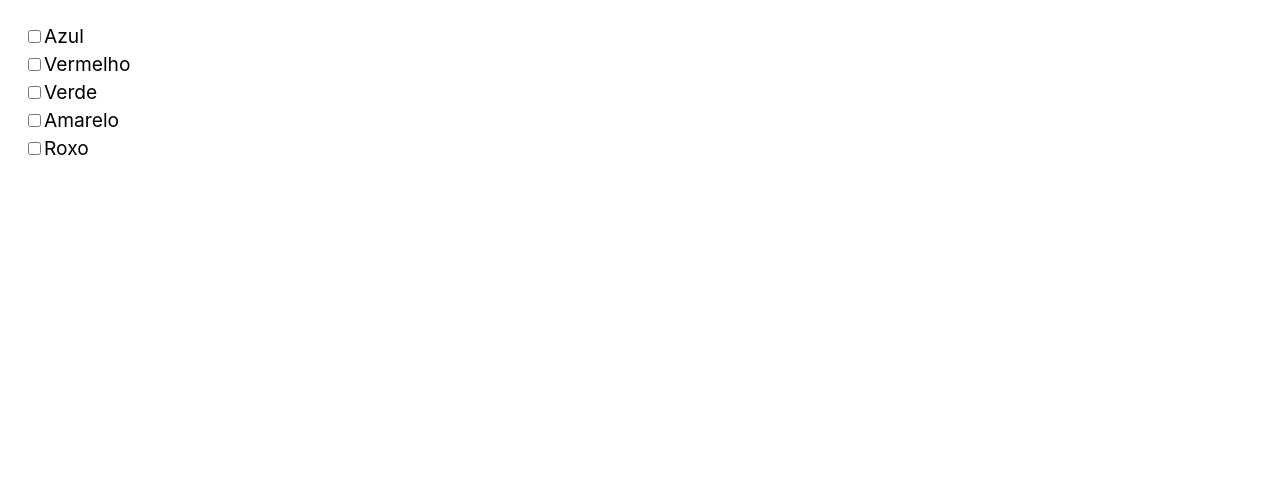
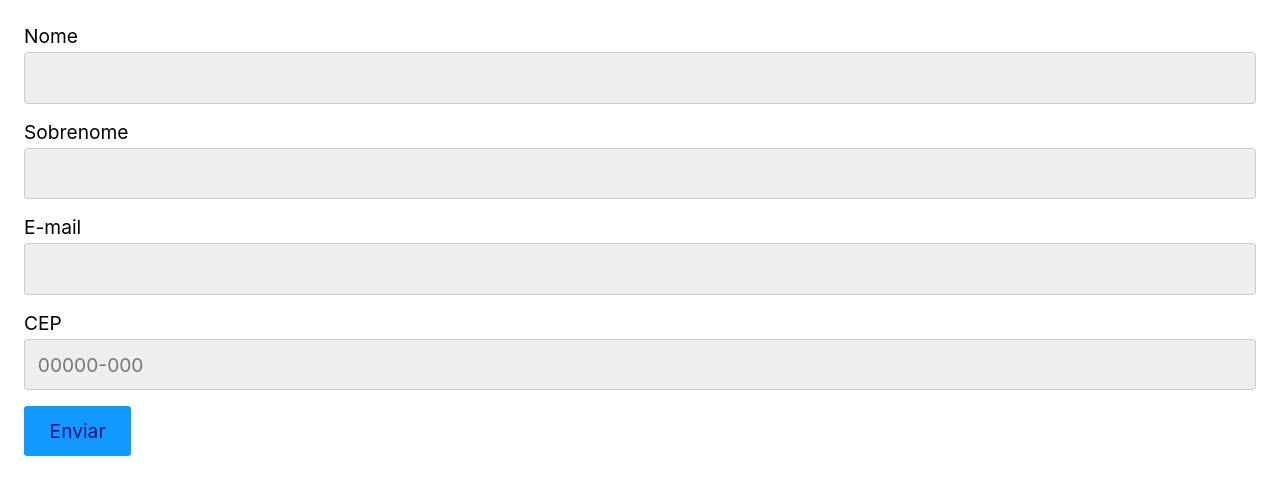
Before and after one commit to rafaelftdelima/react-course, a React (Vite) app: page / in a window 1280 px wide. Shown: the top 494 px of the page. Built offline with nearby package versions, Linux system fonts and the light colour scheme.

Commit message:
0411 useForm

```diff
--- a/src/App.jsx
+++ b/src/App.jsx
@@ -1,59 +1,31 @@
 import React from 'react';
+import useForm from './Hooks/useForm';
 
-const formFields = [
-  {
-    value: 'azul',
-    label: 'Azul',
-  },
-  {
-    value: 'vermelho',
-    label: 'Vermelho',
-  },
-  {
-    value: 'verde',
-    label: 'Verde',
-  },
-  {
-    value: 'amarelo',
-    label: 'Amarelo',
-  },
-  {
-    value: 'roxo',
-    label: 'Roxo',
-  },
-];
+import Input from './Input';
 
 const App = () => {
-  const [colors, setColors] = React.useState([]);
+  const cep = useForm('cep');
+  const email = useForm('email');
+  const nome = useForm();
+  const sobrenome = useForm(false);
 
-  function handleChange({ target }) {
-    if (target.checked) {
-      setColors([ ...colors, target.value ]);
-    } else {
-      setColors(colors.filter((color) => color !== target.value));
-    }
-  }
+  function handleSubmit(e) {
+    e.preventDefault();
 
-  function handleChecked(color) {
-    return colors.includes(color);
+    if (cep.validate() && email.validate() && nome.validate())
+      console.log('Enviado');
+    else
+      console.log('Não enviado');
   }
 
   return (
-    <>
-      <form>
-        {formFields.map(({ value, label }) => (
-          <label key={value}>
-            <input type="checkbox" value={value} checked={handleChecked(value)} onChange={handleChange} />
-            {label}
-          </label>
-        ))}
-      </form>
-      <ul>
-        {colors.map((color) => (
-          <li key={color}>{color}</li>
-        ))}
-      </ul>
-    </>
+    <form onSubmit={handleSubmit}>
+      <Input id='nome' label='Nome' type='text' {...nome} />
+      <Input id='sobrenome' label='Sobrenome' type='text' {...sobrenome} />
+      <Input id='email' label='E-mail' type='email' {...email} />
+      <Input id='cep' label='CEP' type='text' placeholder='00000-000' {...cep} />
+      <button>Enviar</button>
+    </form>
   );
 };
 
--- /dev/null
+++ b/src/Hooks/useForm.jsx
@@ -0,0 +1,55 @@
+import React from 'react';
+
+const types = {
+  cep: {
+    rule: /^\d{5}-?\d{3}$/,
+    message: 'Preencha um CEP válido',
+  },
+  email: {
+    rule: /^(([^<>()[\]\\.,;:\s@"]+(\.[^<>()[\]\\.,;:\s@"]+)*)|(".+"))@((\[[0-9]{1,3}\.[0-9]{1,3}\.[0-9]{1,3}\.[0-9]{1,3}\])|(([a-zA-Z\-0-9]+\.)+[a-zA-Z]{2,}))$/,
+    message: 'Preencha um e-mail válido',
+  },
+};
+
+const useForm = (type) => {
+  const [value, setValue] = React.useState('');
+  const [error, setError] = React.useState(null);
+
+  function validate(value) {
+    if (type === false)
+      return true;
+
+    if (value.length === 0) {
+      setError('Preencha um valor');
+
+      return false;
+    }
+
+    if (types[type] && !types[type].rule.test(value)) {
+      setError(types[type].message);
+
+      return false;
+    }
+
+    setError(null);
+    return true;
+  }
+
+  function onChange({ target }) {
+    if (error)
+      validate(target.value);
+
+    setValue(target.value);
+  }
+
+  return {
+    value,
+    setValue,
+    error,
+    onChange,
+    onBlur: () => validate(value),
+    validate: () => validate(value),
+  };
+};
+
+export default useForm;
--- /dev/null
+++ b/src/Input.jsx
@@ -0,0 +1,22 @@
+import React from 'react';
+
+const Input = ({
+  id,
+  label,
+  type,
+  value,
+  placeholder,
+  onChange,
+  onBlur,
+  error,
+}) => {
+  return (
+    <>
+      <label htmlFor={id}>{label}</label>
+      <input type={type} id={id} name={id} value={value} placeholder={placeholder} onChange={onChange} onBlur={onBlur} />
+      {error && <p>{error}</p>}
+    </>
+  );
+};
+
+export default Input;
```
